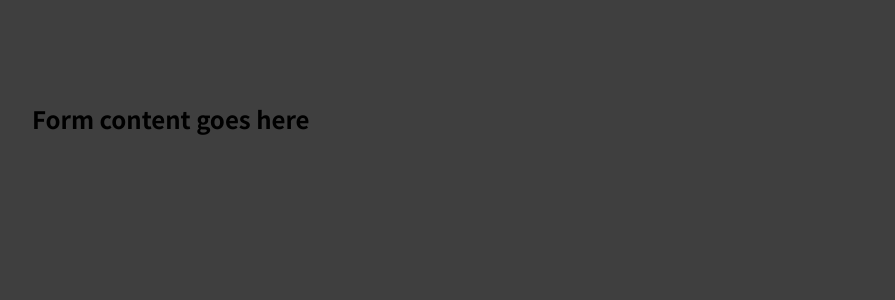
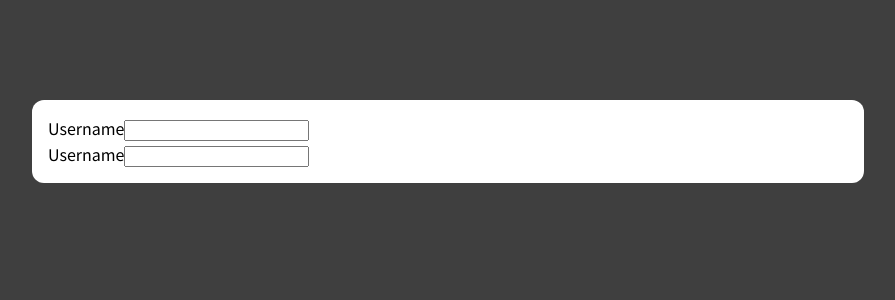
Before and after one commit to Marknjo/react-lab, a React (Create React App) app: page / in a window 1280 px wide. Shown: the top 300 px of the page, without its empty margins (192-1087 px from the left). Built offline with nearby package versions, Linux system fonts and the light colour scheme.

Commit message:
Practicals: Defining AddUserInfoForm component

```diff
--- a/src/App/components/AddInfo/AddUserInfoForm.js
+++ b/src/App/components/AddInfo/AddUserInfoForm.js
@@ -1,10 +1,20 @@
+import Card from '../../UI/Card';
 import styles from './AddUserInfoForm.module.css';
 
 const AddUserInfoForm = function () {
   return (
-    <div>
-      <h2>Form content goes here</h2>
-    </div>
+    <Card>
+      <form className={styles['form-control']}>
+        <div className="form-control__group">
+          <label htmlFor="username">Username</label>
+          <input name="username" type="text" id="username" />
+        </div>
+        <div className="form-control__group">
+          <label htmlFor="age">Username</label>
+          <input name="age" type="number" id="age" />
+        </div>
+      </form>
+    </Card>
   );
 };
 
```
